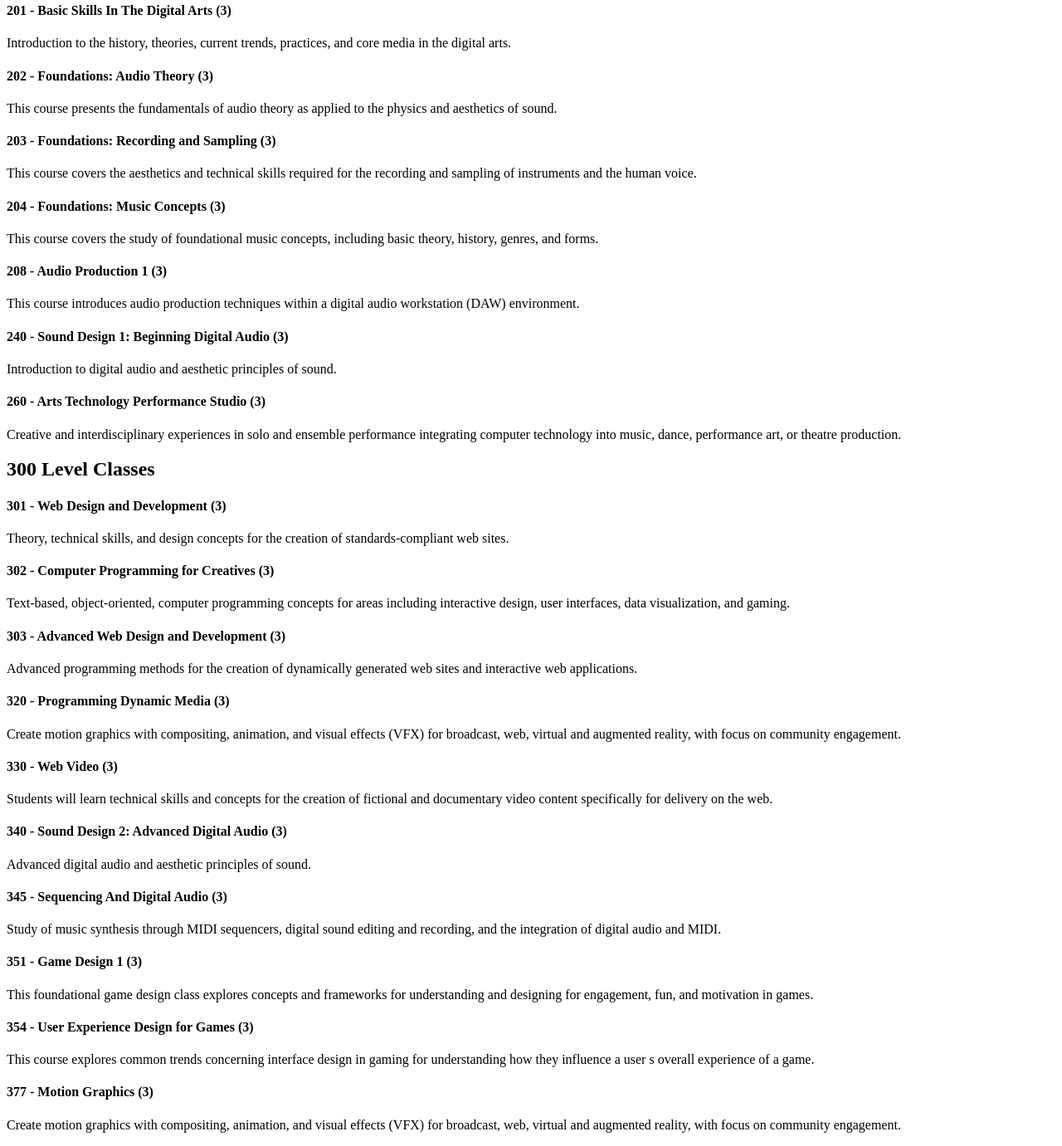
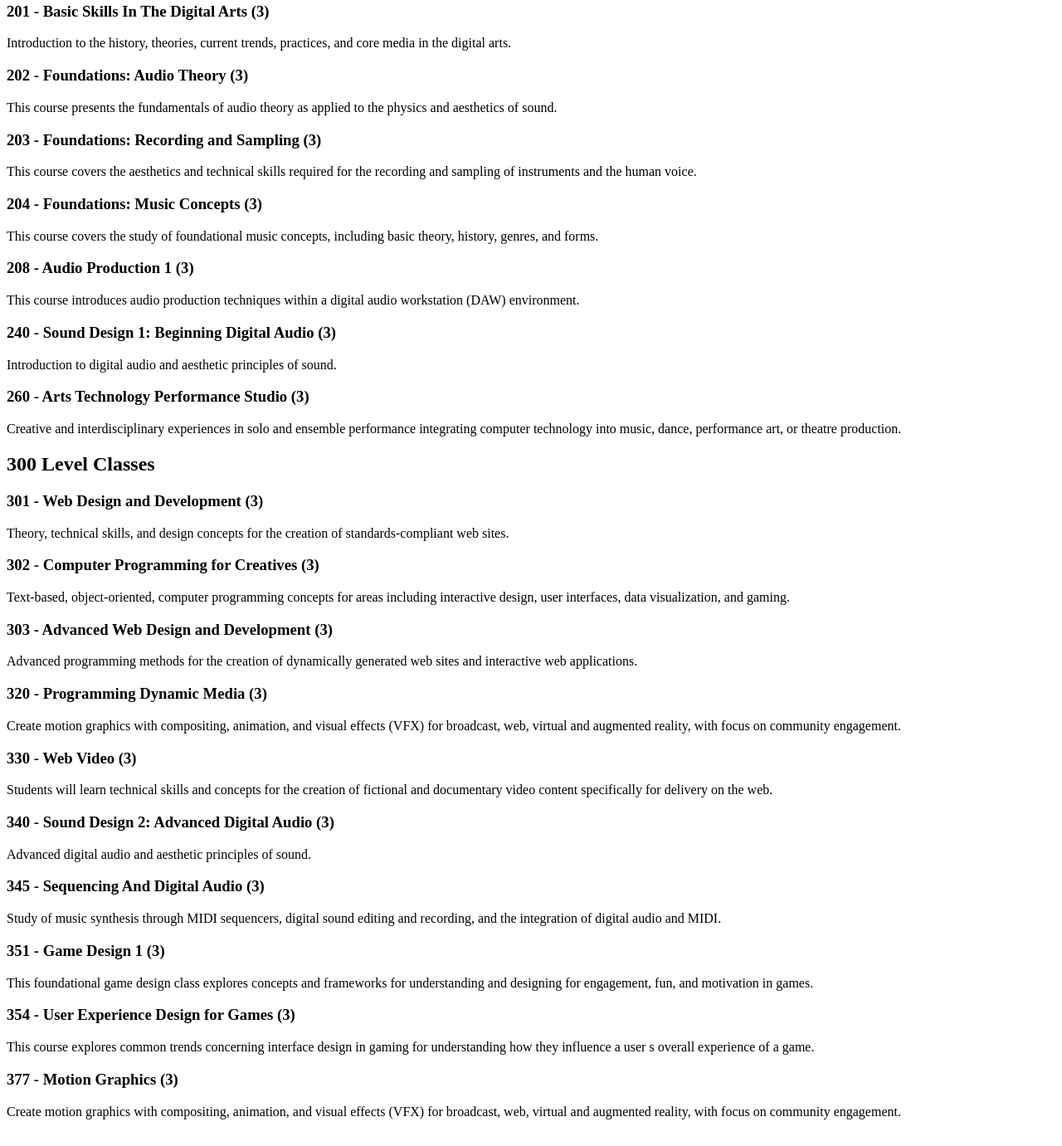
Before and after one commit to Gkarafo22/CTK301, a plain HTML site: page assignment2/classes.html in a window 1280 px wide. Shown: the part 616-1997 px from the top of the page at 83% size. Drawn offline with Linux system fonts and the light colour scheme.

Commit message:
fixed headers

```diff
--- a/assignment2/classes.html
+++ b/assignment2/classes.html
@@ -16,57 +16,57 @@
 
         <h2>200 Level Classes</h2>
 
-            <h4>201 - Basic Skills In The Digital Arts (3)</h4>
+            <h3>201 - Basic Skills In The Digital Arts (3)</h3>
                 <p>Introduction to the history, theories, current trends, practices, and core media in the digital arts.
                 </p>
 
-            <h4>202 - Foundations: Audio Theory (3)</h4>
+            <h3>202 - Foundations: Audio Theory (3)</h3>
                 <p>This course presents the fundamentals of audio theory as applied to the physics and aesthetics of sound.
                 </p>
-            <h4>203 - Foundations: Recording and Sampling (3)</h4>
+            <h3>203 - Foundations: Recording and Sampling (3)</h3>
                 <p>This course covers the aesthetics and technical skills required for the recording and sampling of instruments and the human voice.
                 </p>
-            <h4>204 - Foundations: Music Concepts (3)</h4>
+            <h3>204 - Foundations: Music Concepts (3)</h3>
                 <p>This course covers the study of foundational music concepts, including basic theory, history, genres, and forms.
                 </p>
-            <h4>208 - Audio Production 1 (3)</h4>
+            <h3>208 - Audio Production 1 (3)</h3>
                 <p>This course introduces audio production techniques within a digital audio workstation (DAW) environment.
                 </p>
-            <h4>240 - Sound Design 1: Beginning Digital Audio (3)</h4>
+            <h3>240 - Sound Design 1: Beginning Digital Audio (3)</h3>
                 <p>Introduction to digital audio and aesthetic principles of sound.
                 </p>
-            <h4>260 - Arts Technology Performance Studio (3)</h4>
+            <h3>260 - Arts Technology Performance Studio (3)</h3>
                 <p>Creative and interdisciplinary experiences in solo and ensemble performance integrating computer technology into music, dance, performance art, or theatre production.
                 </p>
         <h2>300 Level Classes</h2>
-            <h4>301 - Web Design and Development (3)</h4>
+            <h3>301 - Web Design and Development (3)</h3>
                 <p>Theory, technical skills, and design concepts for the creation of standards-compliant web sites.
                 </p>
-            <h4>302 - Computer Programming for Creatives (3)</h4>
+            <h3>302 - Computer Programming for Creatives (3)</h3>
                 <p>Text-based, object-oriented, computer programming concepts for areas including interactive design, user interfaces, data visualization, and gaming.
                 </p>
-            <h4>303 - Advanced Web Design and Development (3)</h4>
+            <h3>303 - Advanced Web Design and Development (3)</h3>
                 <p>Advanced programming methods for the creation of dynamically generated web sites and interactive web applications.
                 </p>
-            <h4>320 - Programming Dynamic Media (3)</h4>
+            <h3>320 - Programming Dynamic Media (3)</h3>
                 <p>Create motion graphics with compositing, animation, and visual effects (VFX) for broadcast, web, virtual and augmented reality, with focus on community engagement.
                 </p>
-            <h4>330 - Web Video (3)</h4>
+            <h3>330 - Web Video (3)</h3>
                 <p>Students will learn technical skills and concepts for the creation of fictional and documentary video content specifically for delivery on the web.
                 </p>
-            <h4>340 - Sound Design 2: Advanced Digital Audio (3)</h4>
+            <h3>340 - Sound Design 2: Advanced Digital Audio (3)</h3>
                 <p>Advanced digital audio and aesthetic principles of sound.
                 </p>
-            <h4>345 - Sequencing And Digital Audio (3)</h4>
+            <h3>345 - Sequencing And Digital Audio (3)</h3>
                 <p>Study of music synthesis through MIDI sequencers, digital sound editing and recording, and the integration of digital audio and MIDI.
                 </p>
-            <h4>351 - Game Design 1 (3)</h4>
+            <h3>351 - Game Design 1 (3)</h3>
                 <p>This foundational game design class explores concepts and frameworks for understanding and designing for engagement, fun, and motivation in games.
                 </p>
-            <h4>354 - User Experience Design for Games (3)</h4>
+            <h3>354 - User Experience Design for Games (3)</h3>
                 <p>This course explores common trends concerning interface design in gaming for understanding how they influence a user s overall experience of a game.
                 </p>
-            <h4>377 - Motion Graphics (3)</h4>
+            <h3>377 - Motion Graphics (3)</h3>
                 <p>Create motion graphics with compositing, animation, and visual effects (VFX) for broadcast, web, virtual and augmented reality, with focus on community engagement.
                 </p>
   </body>
```
Also changed, not shown: assignment2/requirements.html (+6 -6 lines).
